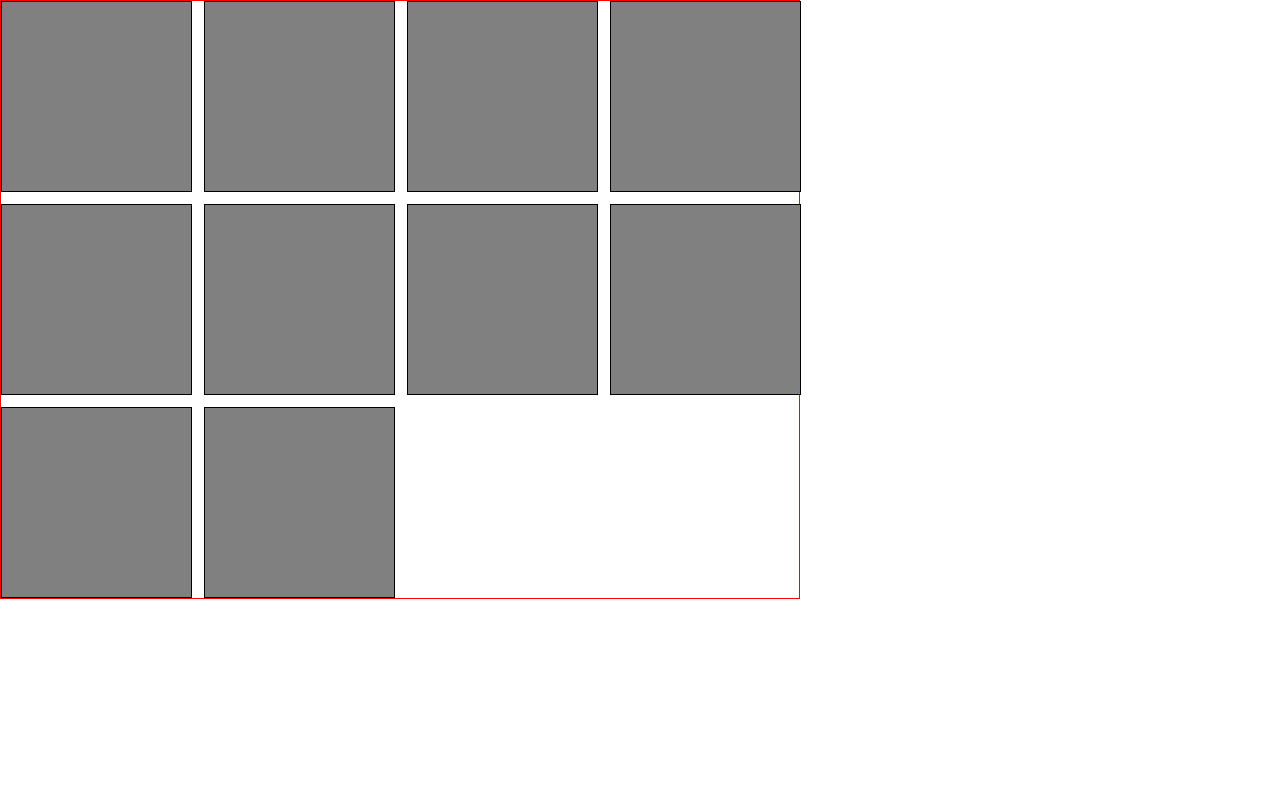
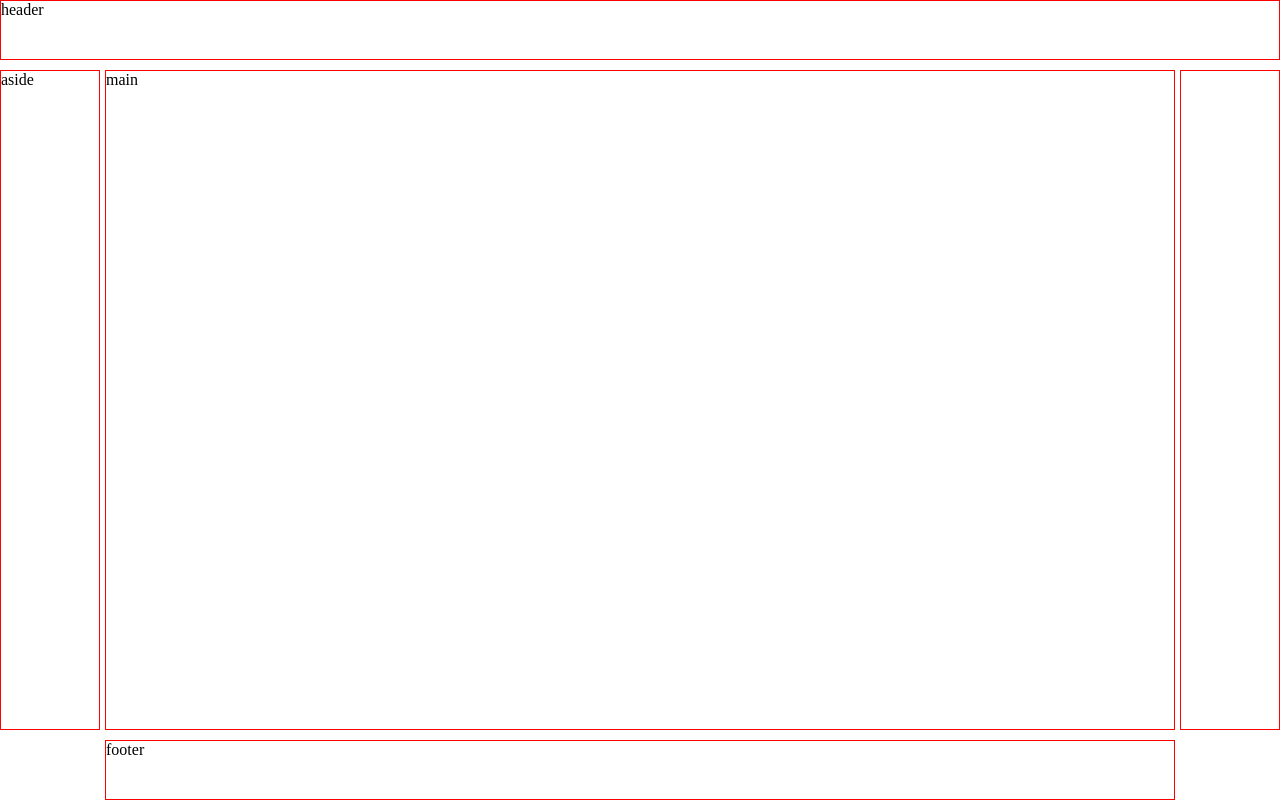
Before and after one commit to weiranyi/front-end-Study4-CSS-layout-Grid, a plain HTML site: page index.html in a window 1280 px wide. Drawn offline with Linux system fonts and the light colour scheme.

Commit message:
终极布局方案，开发速度比之前的float、flex快多了！

```diff
--- a/css/mystyle.css
+++ b/css/mystyle.css
@@ -4,26 +4,33 @@
 	box-sizing: border-box;
 }
 .container{
+	min-height:100vh;
 	display: grid;
-	/*第一列宽度，第二例auto，第三列宽度*/
-	grid-template-columns: 1fr 1fr 1fr 1fr;
-	/*第一行1/4，第二行高度，第三行auto*/
-	grid-template-rows: 1fr 1fr;
+	grid-template-rows: 60px auto 60px;
+	grid-template-columns: 100px auto 100px;
+	grid-row-gap:10px ;
+	grid-column-gap:5px ;
+	grid-template-areas:
+	"header header  header"
+	"aside main ad1 "
+	". footer ."
+
+}
+.container>*{
 	border: 1px solid #FF0000;
-	width: 800px;
-	/*直接告诉浏览器中间空12px，上下也是*/
-	grid-gap: 12px;
 }
-.container>div{
-	border: 1px solid black;
+.container>header{
+	grid-area: header;
 }
-.image{
-	background-color: gray;
-	width: 191px;
-	height: 191px;
+.container>aside{
+	grid-area: aside;
 }
-.e{
-	grid-column-start: 2;
-	grid-column-end: 4;
-	background-color: #333;
+.container>main{
+	grid-area: main;
 }
+.container>.ad{
+	grid-area: ad1;
+}
+.container>footer{
+	grid-area: footer;
+}
--- a/index.html
+++ b/index.html
@@ -7,16 +7,11 @@
 </head>
 <body>
   <div class="container">
-	<div class="image"></div>
-	<div class="image"></div>
-	<div class="image"></div>
-	<div class="image"></div>
-	<div class="image"></div>
-	<div class="image"></div>
-	<div class="image"></div>
-	<div class="image"></div>
-	<div class="image"></div>
-	<div class="image"></div>
+	  <header>header</header>
+	  <aside>aside</aside>
+	  <main>main</main>
+	  <div class="ad"></div>
+	  <footer>footer</footer>
   </div>
 </body>
 </html>
```
Also changed, not shown: show/see01.png (added).
